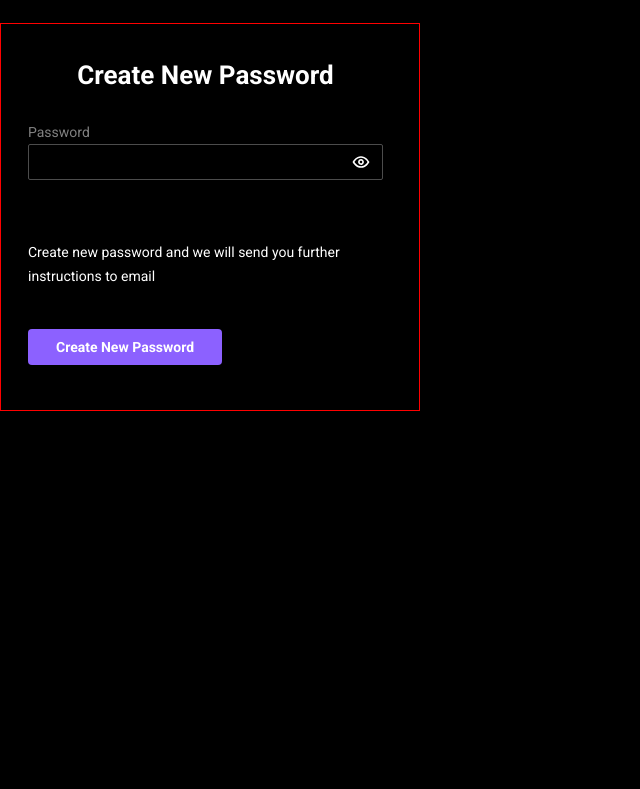
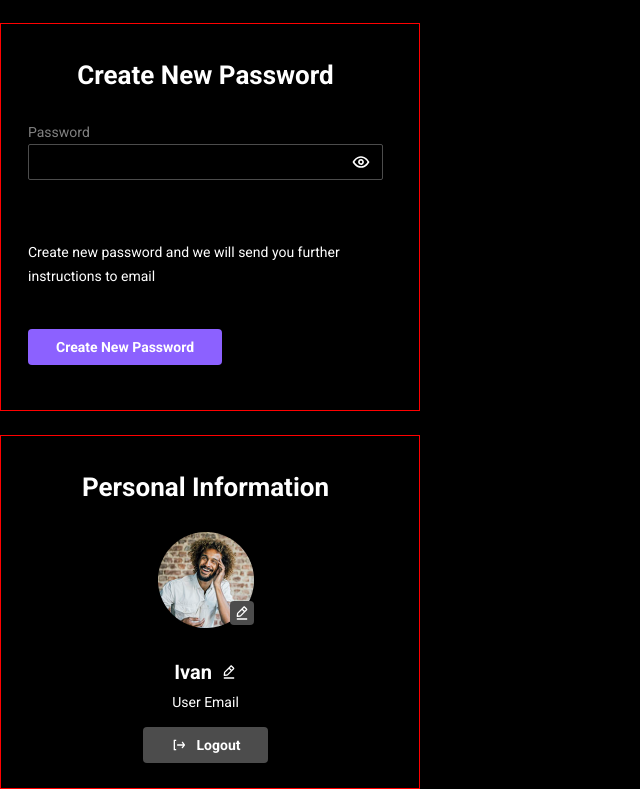
Before and after one commit to evan-weissrussland/flashCards1, a React (Vite) app: page / in a window 1280 px wide. Shown: the part 2609-3398 px from the top of the page, without its empty margins (0-640 px from the left). Before the commit the page ends 3020 px from the top, so only its background shows below. Built offline with nearby package versions, Linux system fonts and the light colour scheme; a web font is replaced by a local one.

Commit message:
компонента EditProfileLogout

```diff
--- a/src/App.tsx
+++ b/src/App.tsx
@@ -11,6 +11,7 @@ import { SelectComponent } from '@/common/components/select'
 import { Select, SelectContent, SelectItem, SelectTrigger } from '@/common/components/selectV2'
 import { CheckEmail } from '@/features/Auth/ui/CheckEmail/ui'
 import { CreateNewPass } from '@/features/Auth/ui/CreateNewPass/ui'
+import { EditProfileLogout } from '@/features/Auth/ui/EditProfileLogout/ui'
 import { ForgotPass } from '@/features/Auth/ui/ForgotPass/ui'
 import { Header } from '@/features/Auth/ui/Header/ui'
 import { SignIn } from '@/features/Auth/ui/SignIn/ui'
@@ -133,6 +134,8 @@ export function App() {
       <CheckEmail />
       <br />
       <CreateNewPass />
+      <br />
+      <EditProfileLogout />
     </>
   )
 }
--- a/src/common/components/button/button.module.scss
+++ b/src/common/components/button/button.module.scss
@@ -17,6 +17,10 @@
   background-color: var(--color-accent-500);
   border: none;
   border-radius: 4px;
+
+  &.padding4px {
+    padding:4px;
+  }
 
   &:focus-visible {
     outline: 2px solid var(--color-info-500);
--- a/src/common/icons/icons.tsx
+++ b/src/common/icons/icons.tsx
@@ -284,3 +284,35 @@ export const CheckEmailIcon = () => {
     </svg>
   )
 }
+
+export const EditIcon = () => {
+  return (
+    <svg
+      fill={'none'}
+      height={'16'}
+      viewBox={'0 0 16 16'}
+      width={'16'}
+      xmlns={'http://www.w3.org/2000/svg'}
+    >
+      <g clipPath={'url(#clip0_5918_2436)'}>
+        <path
+          d={
+            'M12.6666 13.3334H3.33329C3.15648 13.3334 2.98691 13.4036 2.86189 13.5286C2.73686 13.6537 2.66663 13.8232 2.66663 14C2.66663 14.1769 2.73686 14.3464 2.86189 14.4714C2.98691 14.5965 3.15648 14.6667 3.33329 14.6667H12.6666C12.8434 14.6667 13.013 14.5965 13.138 14.4714C13.2631 14.3464 13.3333 14.1769 13.3333 14C13.3333 13.8232 13.2631 13.6537 13.138 13.5286C13.013 13.4036 12.8434 13.3334 12.6666 13.3334Z'
+          }
+          fill={'white'}
+        />
+        <path
+          d={
+            'M3.33329 12H3.39329L6.17329 11.7467C6.47782 11.7163 6.76264 11.5821 6.97995 11.3667L12.98 5.36665C13.2128 5.12063 13.3387 4.79233 13.3299 4.45368C13.3212 4.11503 13.1786 3.79366 12.9333 3.55999L11.1066 1.73332C10.8682 1.50938 10.5558 1.38089 10.2288 1.37229C9.90187 1.36368 9.58314 1.47557 9.33329 1.68665L3.33329 7.68665C3.1178 7.90396 2.98362 8.18879 2.95329 8.49332L2.66662 11.2733C2.65764 11.371 2.67031 11.4694 2.70373 11.5616C2.73715 11.6538 2.79049 11.7374 2.85995 11.8067C2.92225 11.8684 2.99612 11.9173 3.07735 11.9505C3.15857 11.9837 3.24555 12.0005 3.33329 12ZM10.18 2.66665L12 4.48665L10.6666 5.78665L8.87995 3.99999L10.18 2.66665ZM4.24662 8.60665L7.99995 4.87999L9.79995 6.67999L6.06662 10.4133L4.06662 10.6L4.24662 8.60665Z'
+          }
+          fill={'white'}
+        />
+      </g>
+      <defs>
+        <clipPath id={'clip0_5918_2436'}>
+          <rect fill={'white'} height={'16'} width={'16'} />
+        </clipPath>
+      </defs>
+    </svg>
+  )
+}
--- /dev/null
+++ b/src/features/Auth/ui/EditProfileLogout/ui/EditProfileLogout.tsx
@@ -0,0 +1,57 @@
+import { Button } from '@/common/components/button'
+import { Card } from '@/common/components/card'
+import { Typography } from '@/common/components/typography'
+import { CheckEmailIcon, EditIcon } from '@/common/icons/icons'
+
+export const EditProfileLogout = () => {
+  //email из стэйта
+  const email = 'example@mail.com'
+
+  return (
+    <Card className={'border'} style={{ padding: '33px 36px 25px 27px' }}>
+      <Typography
+        style={{ marginBottom: '27px', textAlign: 'center' }}
+        theme={'dark'}
+        variant={'Large'}
+      >
+        Personal Information
+      </Typography>
+      <div style={{ marginBottom: '19px', textAlign: 'center' }}>
+        <div style={{ display: 'inline-flex', position: 'relative' }}>
+          <img alt={'ava'} src={'../../../../public/Ellipse%201.png'} />
+          <div style={{ bottom: '0', position: 'absolute', right: '0' }}>
+            <Button className={'padding4px'} variant={'secondary'}>
+              <EditIcon />
+            </Button>
+          </div>
+        </div>
+      </div>
+      <div
+        style={{
+          alignItems: 'center',
+          display: 'flex',
+          gap: '9px',
+          justifyContent: 'center',
+          textAlign: 'center',
+        }}
+      >
+        <Typography style={{}} theme={'dark'} variant={'H1'}>
+          Ivan
+        </Typography>
+        <EditIcon />
+      </div>
+      <Typography
+        style={{ marginBottom: '13px', textAlign: 'center' }}
+        theme={'dark'}
+        variant={'Body 2'}
+      >
+        User Email
+      </Typography>
+      <div style={{ textAlign: 'center' }}>
+        <Button icon style={{ textAlign: 'center' }} variant={'secondary'}>
+          Logout
+        </Button>
+      </div>
+    </Card>
+  )
+}
--- /dev/null
+++ b/src/features/Auth/ui/EditProfileLogout/ui/index.ts
@@ -0,0 +1 @@
+export * from './EditProfileLogout'
```
Also changed, not shown: src/common/components/dropDown/dropDown.tsx (+6 -2 lines), public/Ellipse 1.png, src/features/Auth/ui/EditProfileLogout/ui/editProfileLogout.module.scss (added).
